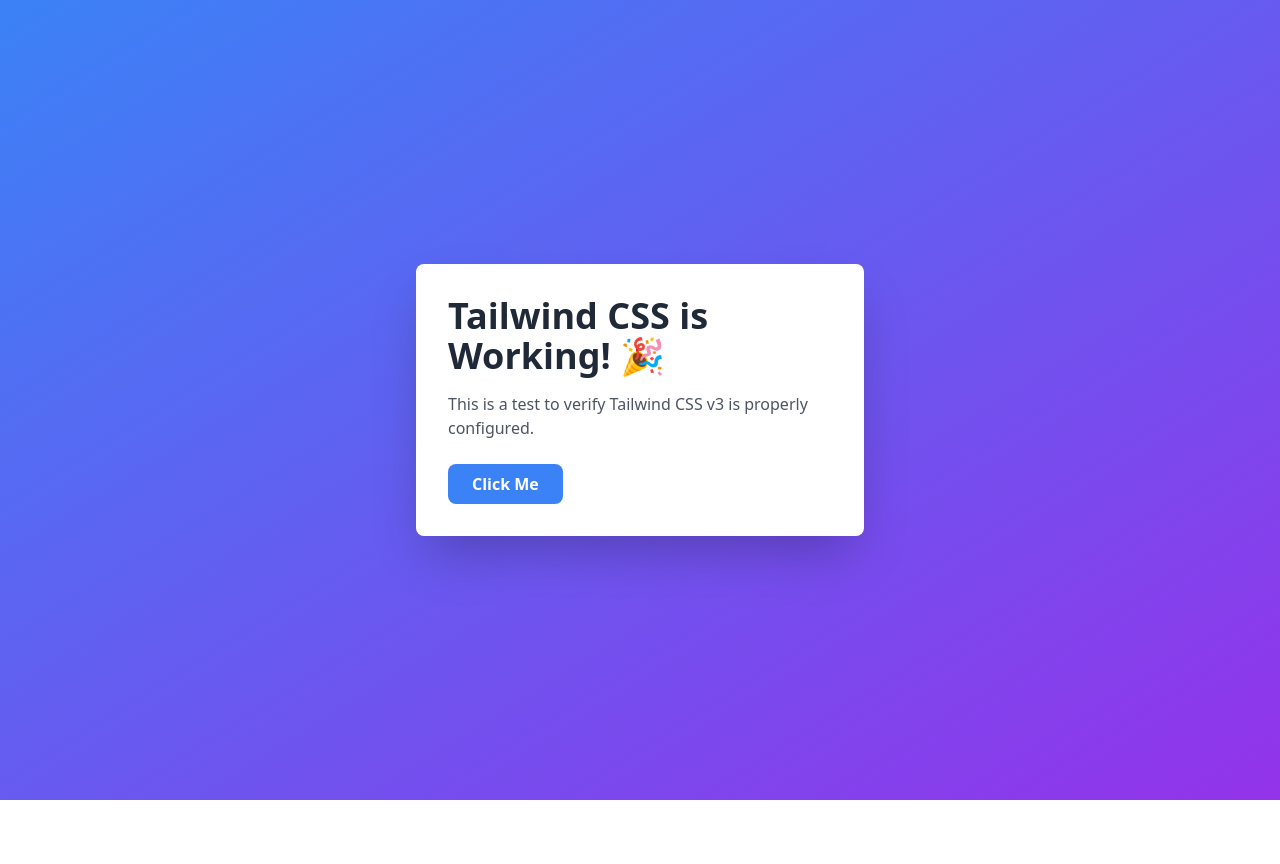
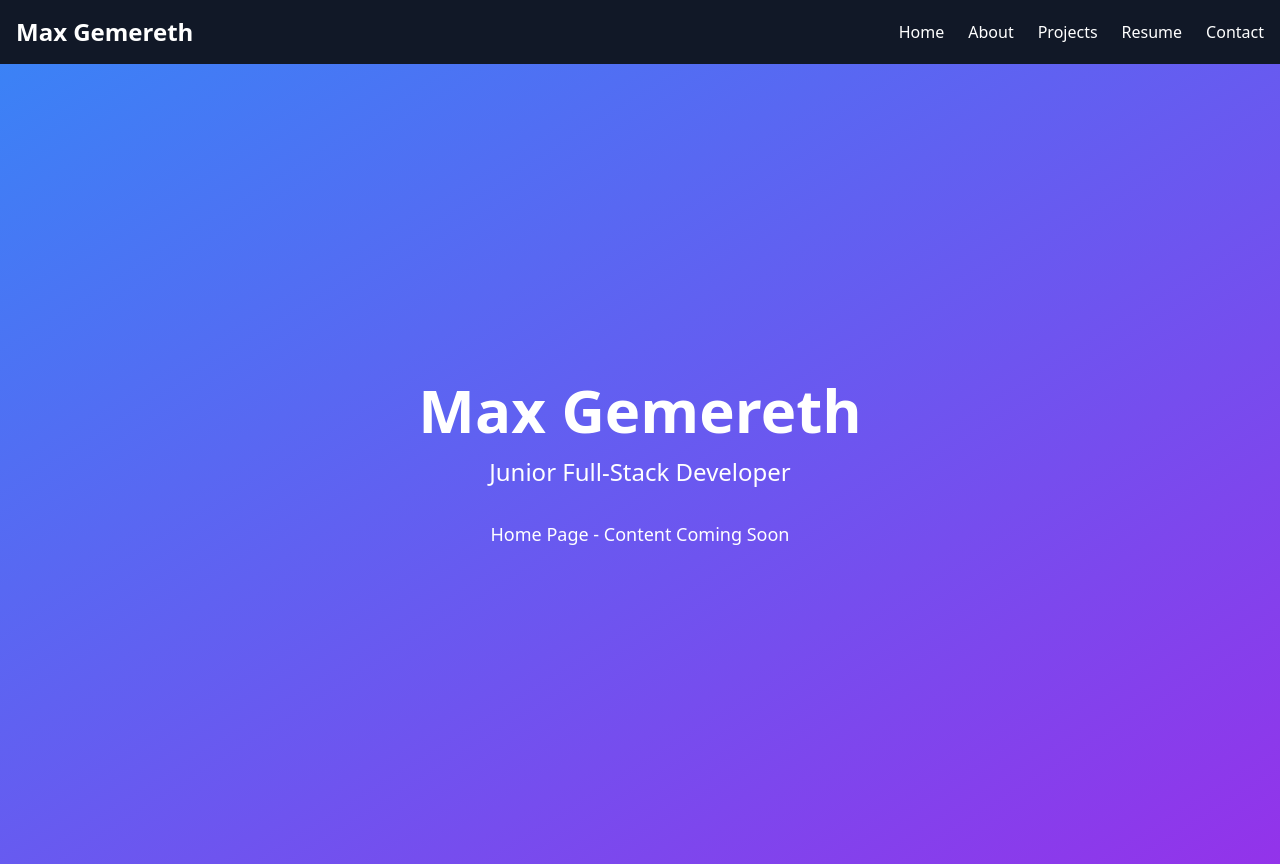
Before and after one commit to gemerethmax/employment-showcase-website, a React (Vite) app: page / in a window 1280 px wide. Before the commit the page ends 800 px from the top, so only its background shows below. Built offline with nearby package versions, Linux system fonts and the light colour scheme.

Commit message:
Add React Router and create page structure
- Install react-router-dom v7
- Create pages folder with 5 placeholder pages (Home, About, Projects, Resume, Contact)
- Create Navbar component with navigation links
- Configure routing in App.jsx
- Each page has unique styling for visual testing

```diff
--- a/package.json
+++ b/package.json
@@ -11,7 +11,8 @@
   },
   "dependencies": {
     "react": "^19.2.0",
-    "react-dom": "^19.2.0"
+    "react-dom": "^19.2.0",
+    "react-router-dom": "^7.11.0"
   },
   "devDependencies": {
     "@eslint/js": "^9.39.1",
--- a/src/App.jsx
+++ b/src/App.jsx
@@ -1,18 +1,25 @@
+import { BrowserRouter as Router, Routes, Route } from 'react-router-dom'
+import Navbar from './components/Navbar'
+import Home from './pages/Home'
+import About from './pages/About'
+import Projects from './pages/Projects'
+import Resume from './pages/Resume'
+import Contact from './pages/Contact'
+
 function App() {
   return (
-    <div className="min-h-screen bg-gradient-to-br from-blue-500 to-purple-600 flex items-center justify-center">
-      <div className="bg-white rounded-lg shadow-2xl p-8 max-w-md">
-        <h1 className="text-4xl font-bold text-gray-800 mb-4">
-          Tailwind CSS is Working! 🎉
-        </h1>
-        <p className="text-gray-600 mb-6">
-          This is a test to verify Tailwind CSS v3 is properly configured.
-        </p>
-        <button className="bg-blue-500 hover:bg-blue-600 text-white font-semibold py-2 px-6 rounded-lg transition duration-200">
-          Click Me
-        </button>
+    <Router>
+      <div className="min-h-screen">
+        <Navbar />
+        <Routes>
+          <Route path="/" element={<Home />} />
+          <Route path="/about" element={<About />} />
+          <Route path="/projects" element={<Projects />} />
+          <Route path="/resume" element={<Resume />} />
+          <Route path="/contact" element={<Contact />} />
+        </Routes>
       </div>
-    </div>
+    </Router>
   )
 }
 
--- /dev/null
+++ b/src/components/Navbar.jsx
@@ -0,0 +1,32 @@
+import { Link } from 'react-router-dom'
+
+function Navbar() {
+  return (
+    <nav className="bg-gray-900 text-white p-4 shadow-lg">
+      <div className="container mx-auto flex justify-between items-center">
+        <Link to="/" className="text-2xl font-bold hover:text-blue-400 transition">
+          Max Gemereth
+        </Link>
+        <div className="flex gap-6">
+          <Link to="/" className="hover:text-blue-400 transition">
+            Home
+          </Link>
+          <Link to="/about" className="hover:text-blue-400 transition">
+            About
+          </Link>
+          <Link to="/projects" className="hover:text-blue-400 transition">
+            Projects
+          </Link>
+          <Link to="/resume" className="hover:text-blue-400 transition">
+            Resume
+          </Link>
+          <Link to="/contact" className="hover:text-blue-400 transition">
+            Contact
+          </Link>
+        </div>
+      </div>
+    </nav>
+  )
+}
+
+export default Navbar
--- /dev/null
+++ b/src/pages/About.jsx
@@ -0,0 +1,12 @@
+function About() {
+  return (
+    <div className="min-h-screen flex items-center justify-center bg-gradient-to-br from-green-500 to-teal-600">
+      <div className="text-center text-white">
+        <h1 className="text-6xl font-bold mb-4">About</h1>
+        <p className="text-lg">About Page - Content Coming Soon</p>
+      </div>
+    </div>
+  )
+}
+
+export default About
--- /dev/null
+++ b/src/pages/Contact.jsx
@@ -0,0 +1,12 @@
+function Contact() {
+  return (
+    <div className="min-h-screen flex items-center justify-center bg-gradient-to-br from-pink-500 to-purple-600">
+      <div className="text-center text-white">
+        <h1 className="text-6xl font-bold mb-4">Contact</h1>
+        <p className="text-lg">Contact Page - Content Coming Soon</p>
+      </div>
+    </div>
+  )
+}
+
+export default Contact
--- /dev/null
+++ b/src/pages/Home.jsx
@@ -0,0 +1,13 @@
+function Home() {
+  return (
+    <div className="min-h-screen flex items-center justify-center bg-gradient-to-br from-blue-500 to-purple-600">
+      <div className="text-center text-white">
+        <h1 className="text-6xl font-bold mb-4">Max Gemereth</h1>
+        <p className="text-2xl mb-8">Junior Full-Stack Developer</p>
+        <p className="text-lg">Home Page - Content Coming Soon</p>
+      </div>
+    </div>
+  )
+}
+
+export default Home
--- /dev/null
+++ b/src/pages/Projects.jsx
@@ -0,0 +1,12 @@
+function Projects() {
+  return (
+    <div className="min-h-screen flex items-center justify-center bg-gradient-to-br from-orange-500 to-red-600">
+      <div className="text-center text-white">
+        <h1 className="text-6xl font-bold mb-4">Projects</h1>
+        <p className="text-lg">Projects Page - Content Coming Soon</p>
+      </div>
+    </div>
+  )
+}
+
+export default Projects
--- /dev/null
+++ b/src/pages/Resume.jsx
@@ -0,0 +1,12 @@
+function Resume() {
+  return (
+    <div className="min-h-screen flex items-center justify-center bg-gradient-to-br from-indigo-500 to-blue-600">
+      <div className="text-center text-white">
+        <h1 className="text-6xl font-bold mb-4">Resume</h1>
+        <p className="text-lg">Resume Page - Content Coming Soon</p>
+      </div>
+    </div>
+  )
+}
+
+export default Resume
```
Also changed, not shown: 1 other file (tests, documents, lock files or other folders).
